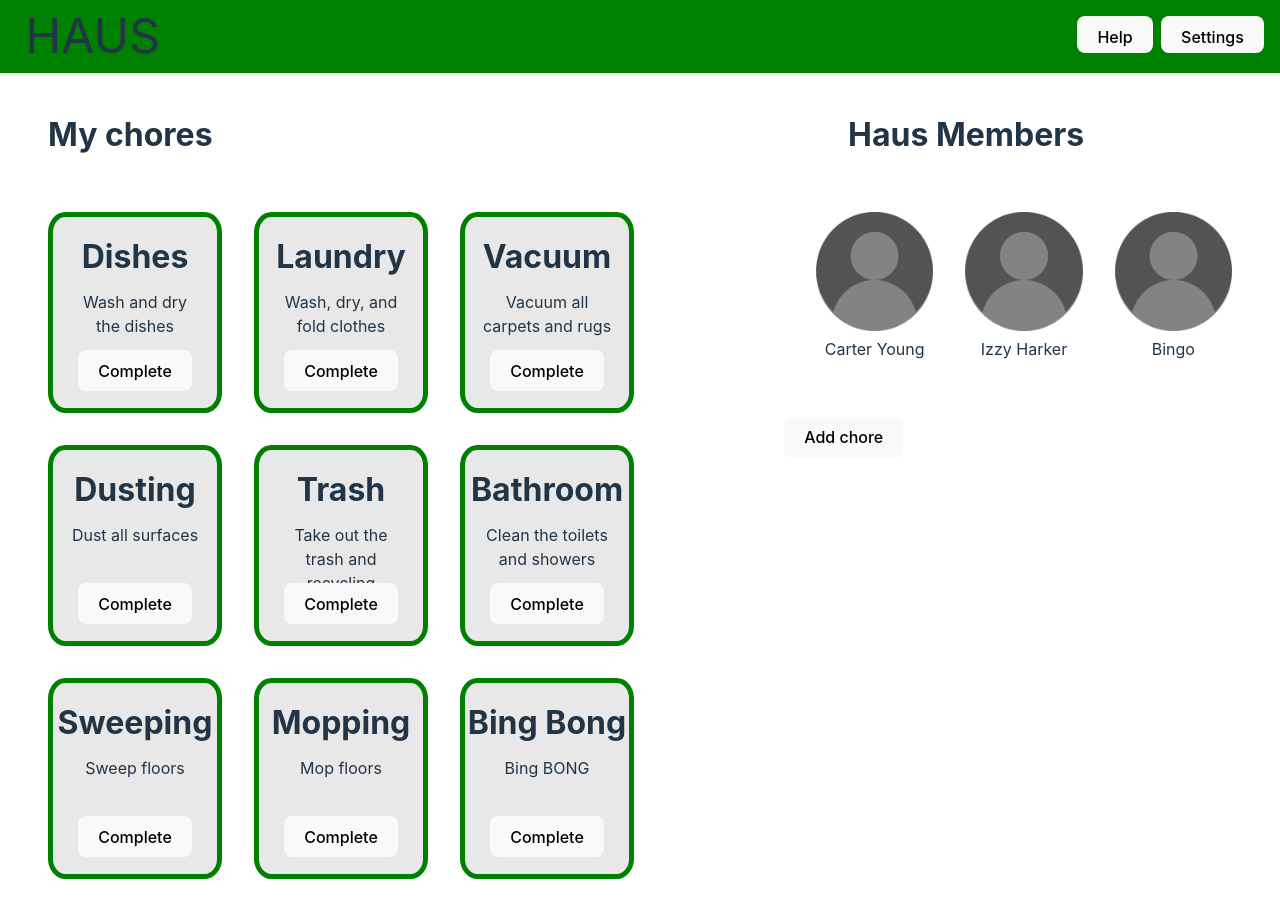
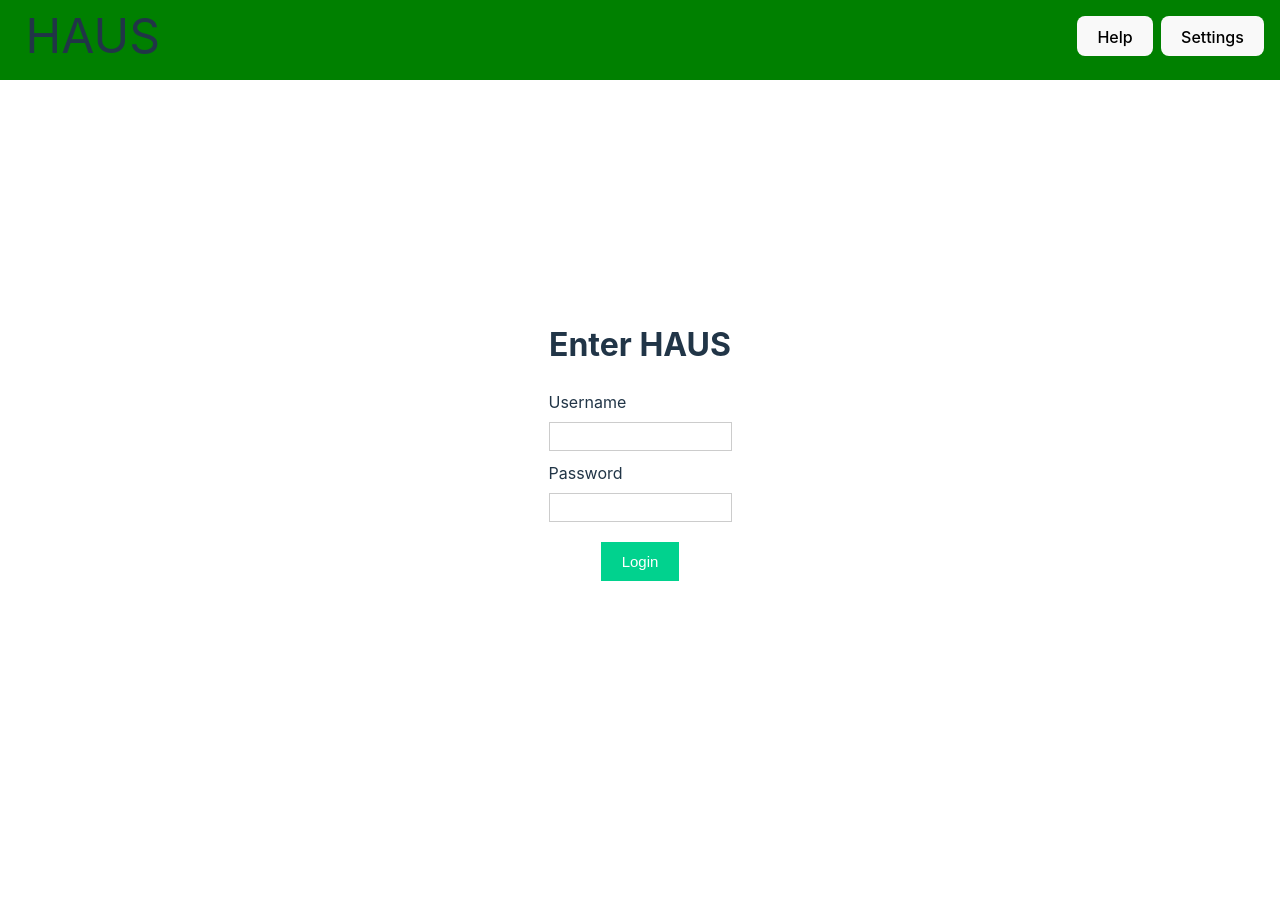
Before and after one commit to izzyharker/CS422_Haus, a React (Vite) app in the folder Frontend/: page / in a window 1280 px wide. Shown: the top 918 px of the page. After the commit the page ends 800 px from the top, so only its background shows below. Built offline with nearby package versions, Linux system fonts and the light colour scheme.

Commit message:
added login to frontend - entering any values will do the same thing rn so dw about it

```diff
--- a/Frontend/src/App.css
+++ b/Frontend/src/App.css
@@ -13,3 +13,66 @@
   display: flex;
   gap: 1em;
 }
+
+.login {
+  flex: 1;
+  display: flex;
+  justify-content: center;
+  align-items: center;
+}
+
+input[type="text"],
+input[type="password"] {
+  height: 25px;
+  border: 1px solid rgba(0, 0, 0, 0.2);
+}
+
+input[type="submit"] {
+  margin-top: 10px;
+  cursor: pointer;
+  font-size: 15px;
+  background: #01d28e;
+  border: 1px solid #01d28e;
+  color: #fff;
+  padding: 10px 20px;
+}
+
+input[type="submit"]:hover {
+  background: #6cf0c2;
+}
+
+.button-container {
+  display: flex;
+  justify-content: center;
+}
+
+.login-form {
+  background-color: white;
+  padding: 2rem;
+  box-shadow: 0 4px 8px 0 rgba(0, 0, 0, 0.2), 0 6px 20px 0 rgba(0, 0, 0, 0.19);
+}
+
+.list-container {
+  display: flex;
+}
+
+.error {
+  color: red;
+  font-size: 12px;
+}
+
+.title {
+  font-size: 25px;
+  margin-bottom: 20px;
+}
+
+.input-container {
+  display: flex;
+  flex-direction: column;
+  gap: 8px;
+  margin: 10px;
+}
+
+.form h1 {
+  text-align: center;
+}
--- a/Frontend/src/App.jsx
+++ b/Frontend/src/App.jsx
@@ -3,16 +3,49 @@ import "./components/NavBar/NavBar"
 import NavBar from './components/NavBar/NavBar'
 import ChoreContainer from "./components/ChoreCards/ChoreContainer"
 import HouseContainer from "./components/House/HouseContainer"
+import { useState } from 'react'
 
 function App() {
+	const [isSubmitted, setIsSubmitted] = useState(false);
+	const [userName, setUserName] = useState({})
+
+	// API call: this needs to login the correct user
+    const handleSubmit = (event) => {
+        event.preventDefault()
+
+        setIsSubmitted(true)
+		setUserName("default")
+    }
+
+    const loginForm = (
+        <div className="login">
+			<div className="form">
+				<h1>Enter HAUS</h1>
+				<form onSubmit={handleSubmit}>
+					<div className="input-container">
+						<label>Username </label>
+						<input type="text" name="uname" required />
+					</div>
+					<div className="input-container">
+						<label>Password </label>
+						<input type="password" name="pass" required />
+					</div>
+					<div className="button-container">
+						<input type="submit" value="Login"/>
+					</div>
+				</form>
+			</div>
+        </div>
+     );
+
 	return (
 		<div className="haus">
 			< NavBar />
 
-			<div className="haus-content">
-				<ChoreContainer />
-				<HouseContainer />
-			</div>
+			{isSubmitted ? <div className="haus-content">
+					<ChoreContainer user={userName}/>
+					<HouseContainer user={userName}/>
+				</div> : loginForm}
 		</div>
 	)
 }
--- a/Frontend/src/components/Login/Login.css
+++ /dev/null
@@ -1 +0,0 @@
-/* for login screen */
```
Also changed, not shown: Frontend/src/components/Login/Login.jsx (deleted, +0 -11 lines), Frontend/public/todo.txt, 1 other file (tests, documents, lock files or other folders).
